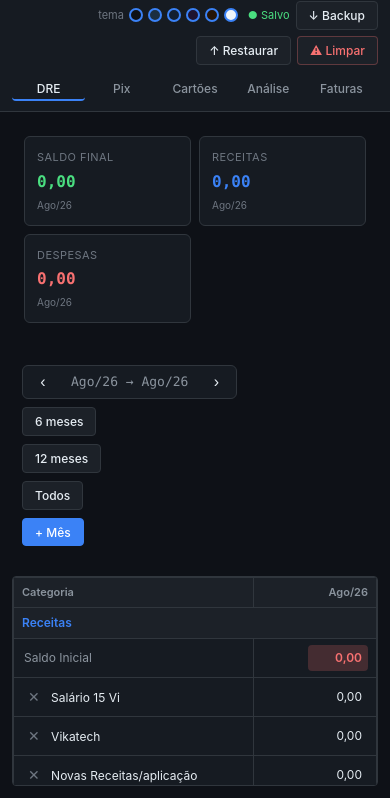
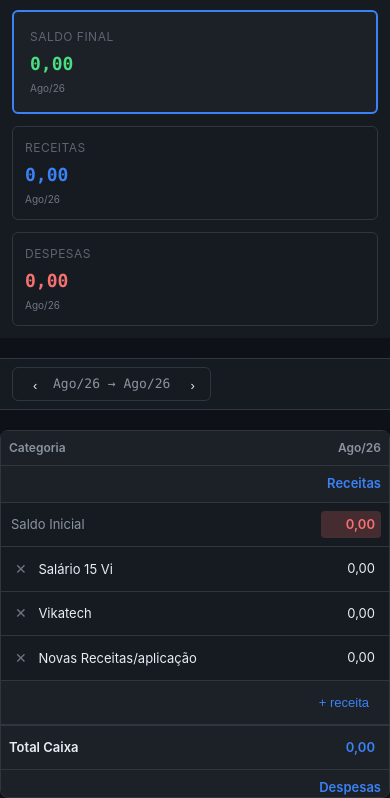
Before and after one commit to vgiono/drecasa, a plain HTML site: page index.html in a window 390 px wide. Shown: the part 46-844 px from the top of the page. Drawn offline with nearby package versions, Linux system fonts and the light colour scheme.

Commit message:
redesign: mobile-first com melhor usabilidade

```diff
--- a/style.css
+++ b/style.css
@@ -69,12 +69,13 @@
   display: flex;
   align-items: center;
   justify-content: space-between;
-  gap: 20px;
-  padding: 12px 20px;
+  gap: 12px;
+  padding: 10px 16px;
   background: var(--surface);
   border-bottom: 1px solid var(--border);
   flex-shrink: 0;
-  flex-wrap: wrap;
+  flex-wrap: nowrap;
+  height: 48px;
 }
 
 .topbar-logo {
@@ -1077,168 +1078,151 @@
 }
 
 @media (max-width: 480px) {
-  /* TOPBAR */
+  /* ── TOPBAR SIMPLES ────────────────────────────────────── */
   .topbar {
-    padding: 10px 12px;
-    gap: 8px;
-    flex-wrap: wrap;
+    height: 44px;
+    padding: 8px 12px;
   }
 
   .topbar-logo {
     font-size: 16px;
-    flex: 1;
-    min-width: 100px;
+    flex-shrink: 0;
   }
 
   .topbar-nav {
-    min-width: auto;
-    gap: 0;
-    flex: 1;
-    order: 3;
-    width: 100%;
+    display: none !important;
   }
 
-  .nav-btn {
-    padding: 8px 10px;
-    font-size: 12px;
-    flex: 1;
-    text-align: center;
-    border-radius: 4px;
+  /* Mostrar apenas mês no topbar */
+  .mnav-label {
+    font-size: 13px;
+    margin: 0 8px;
+    flex-shrink: 0;
   }
 
   .topbar-right {
-    flex: 1;
-    display: flex;
-    gap: 6px;
-    justify-content: flex-end;
-    flex-wrap: wrap;
+    gap: 4px;
   }
 
   .btn-small {
-    padding: 6px 12px;
-    font-size: 12px;
-    border-radius: 4px;
+    padding: 4px 8px;
+    font-size: 11px;
+    height: 28px;
   }
 
-  /* SUMMARY BAR */
+  /* ── SUMMARY ────────────────────────────────────────────── */
   .summary-bar {
-    display: grid;
-    grid-template-columns: 1fr 1fr;
-    gap: 8px;
+    display: flex;
+    flex-direction: column;
+    gap: 12px;
     padding: 12px;
+    background: var(--surface);
   }
 
   .sum-card {
-    min-width: auto;
     padding: 12px;
     border-radius: 6px;
+    min-width: auto;
+    flex: 1;
+  }
+
+  .sum-card:first-child {
+    order: -1;
+    background: var(--surface2);
+    border: 2px solid var(--accent);
+    padding: 16px;
   }
 
   .sum-label {
-    font-size: 11px;
+    font-size: 12px;
+    opacity: 0.8;
   }
 
   .sum-value {
-    font-size: 16px;
+    font-size: 18px;
+    font-weight: 600;
+    margin-top: 4px;
   }
 
-  /* CONTROLS */
+  /* ── CONTROLES ───────────────────────────────────────────── */
   .dre-controls {
-    flex-direction: column;
+    display: flex;
+    justify-content: center;
     gap: 8px;
-    padding: 10px;
+    padding: 8px 12px;
+    background: var(--surface);
+    border-top: 1px solid var(--border);
+    border-bottom: 1px solid var(--border);
+    flex-wrap: nowrap;
   }
 
   .month-nav {
     display: flex;
     gap: 8px;
+    align-items: center;
     justify-content: center;
+  }
+
+  .mnav-btn {
+    padding: 6px 12px;
+    font-size: 13px;
   }
 
   .mnav-label {
     font-size: 13px;
-    padding: 0 8px;
+    margin: 0;
+    font-weight: 500;
   }
 
-  /* TABELA */
-  .dre-table {
-    font-size: 12px;
-    border-collapse: collapse;
+  /* Esconder outros botões de controle */
+  .dre-controls > button:not(.mnav-btn) {
+    display: none;
   }
 
-  .dre-table td, .dre-table th {
-    padding: 6px 8px;
-    text-align: right;
-    border: 1px solid var(--border);
+  /* ── ABAS ─────────────────────────────────────────────── */
+  .topbar-nav {
+    display: none;
+  }
+
+  .page {
+    padding: 0;
+  }
+
+  /* ── TABELA LEGÍVEL ────────────────────────────────────── */
+  .dre-wrap {
+    padding: 0;
+  }
+
+  .dre-table {
+    font-size: 13px;
+    width: 100%;
   }
 
   .dre-table th {
-    font-size: 11px;
+    font-size: 12px;
+    padding: 8px;
     font-weight: 600;
+    background: var(--surface2);
   }
 
-  .dre-table td:first-child, .dre-table th:first-child {
-    text-align: left;
-    max-width: 150px;
-    word-wrap: break-word;
+  .dre-table td {
+    padding: 8px;
+    border-bottom: 1px solid var(--border);
   }
 
-  /* PAGE */
-  .page {
-    padding: 12px;
-    overflow-y: auto;
+  .dre-table td:first-child,
+  .dre-table th:first-child {
+    text-align: left;
+    width: 60%;
   }
 
-  .dre-wrap {
-    padding: 0;
-    border-radius: 4px;
+  .dre-table td:last-child,
+  .dre-table th:last-child {
+    text-align: right;
+    width: 40%;
   }
 
-  /* MODAIS */
-  .modal {
-    max-width: 90vw;
-    max-height: 80vh;
-  }
-
-  .modal-content {
-    padding: 16px;
-    border-radius: 8px;
-  }
-
-  .modal-title {
-    font-size: 16px;
-  }
-
-  .modal-input {
-    font-size: 14px;
-    padding: 8px 12px;
-  }
-
-  /* PIX SIDEBAR */
-  .pix-sidebar {
-    max-width: 100%;
-    min-width: auto;
-  }
-
-  .pix-month {
-    padding: 8px 10px;
-    font-size: 12px;
-  }
-
-  .pix-content {
-    max-width: 100%;
-  }
-
-  .pix-item {
-    padding: 8px;
-    font-size: 12px;
-  }
-
-  .pix-valor {
-    font-size: 13px;
-  }
-
-  /* SCROLLBAR */
+  /* ── SCROLLBAR ────────────────────────────────────────── */
   .scrollbar::-webkit-scrollbar {
     width: 6px;
   }
@@ -1248,7 +1232,7 @@
   }
 
   .scrollbar::-webkit-scrollbar-thumb {
-    background: var(--border2);
+    background: var(--border);
     border-radius: 3px;
   }
 }
```
